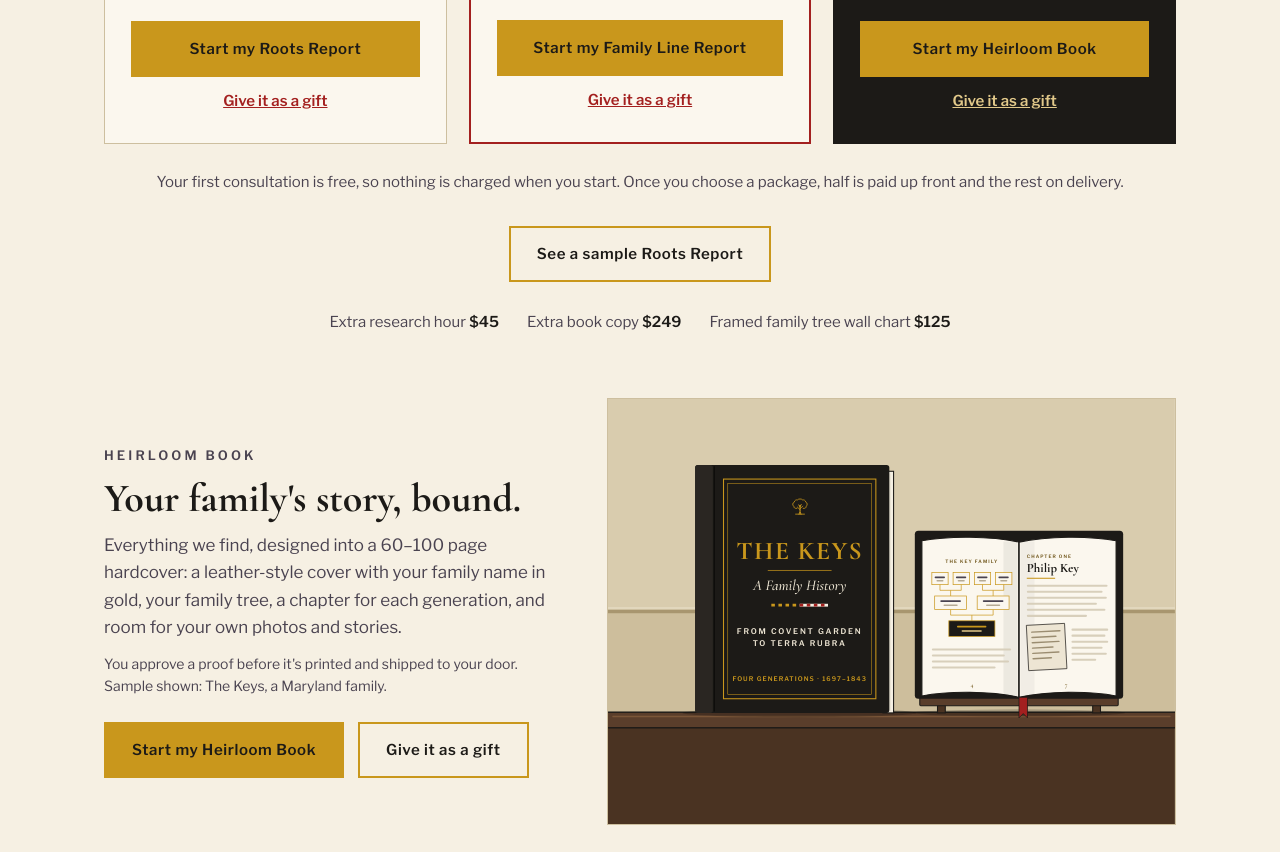
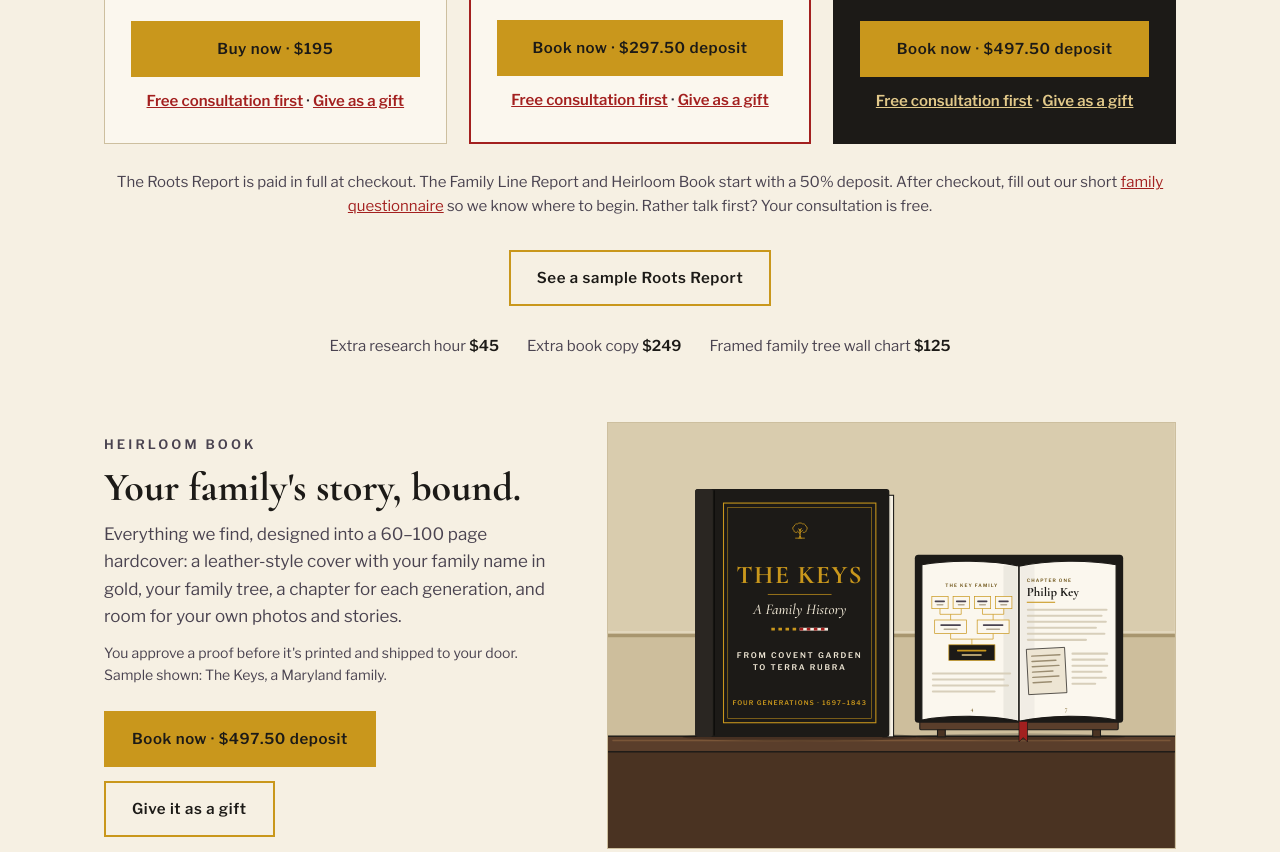
Before and after one commit to oldlineheritage/oldlineheritage.github.io, a plain HTML site: page index.html in a window 1280 px wide. Shown: the part 1370-2222 px from the top of the page. Drawn offline with nearby package versions, Linux system fonts and the light colour scheme.

Commit message:
Add Square checkout buttons: Roots Report paid in full, 50% deposits for the others

```diff
--- a/index.html
+++ b/index.html
@@ -144,8 +144,9 @@ footer{background:var(--black);color:#B8AF9C;text-align:center;padding:26px 0 30
 .start-card .btn{margin-top:24px}
 .start-card .note{margin-top:12px}
 .pkg .buy{margin-top:auto;padding-top:10px;display:flex;flex-direction:column;gap:12px;text-align:center}
-.gift-it{font-size:15px;font-weight:600}
-.pkg.dark .gift-it{color:#E2C98A}
+.buy-alt{font-size:15px;font-weight:600}
+.pkg.dark .buy-alt,.pkg.dark .buy-alt a{color:#E2C98A}
+.book-note a{color:var(--red)}
 .book-note{margin-top:26px;color:var(--muted);font-size:15px}
 .feature.rev{grid-template-columns:1fr 1.25fr}
 .art-wrap{border:1px solid var(--line);line-height:0}
@@ -200,24 +201,24 @@ footer{background:var(--black);color:#B8AF9C;text-align:center;padding:26px 0 30
 <h3>Roots Report</h3>
 <p class="price">$195</p>
 <ul><li>5 hours of research</li><li>3–4 generation family tree</li><li>Short written report with sources</li><li>Delivered as a PDF</li></ul>
-<div class="buy"><a class="btn solid" href="https://docs.google.com/forms/d/e/1FAIpQLScfmaVBNqimzNr6bdAKBE5J3HPPCA9Ea_SH_s_saSRo9Hjkog/viewform?usp=pp_url&amp;entry.398978128=Roots+Report+%28%24195%29" target="_blank" rel="noopener">Start my Roots Report</a><a class="gift-it" href="https://square.link/u/GuGsLGUW">Give it as a gift</a></div>
+<div class="buy"><a class="btn solid" href="https://square.link/u/x8c6cz5r">Buy now · $195</a><p class="buy-alt"><a href="https://docs.google.com/forms/d/e/1FAIpQLScfmaVBNqimzNr6bdAKBE5J3HPPCA9Ea_SH_s_saSRo9Hjkog/viewform?usp=pp_url&amp;entry.398978128=Roots+Report+%28%24195%29" target="_blank" rel="noopener">Free consultation first</a> · <a href="https://square.link/u/GuGsLGUW">Give as a gift</a></p></div>
 </div>
 <div class="pkg pop">
 <p class="kind">Digital · Most popular</p>
 <h3>Family Line Report</h3>
 <p class="price">$595</p>
 <ul><li>12 hours of research</li><li>One surname line traced as far back as records allow</li><li>Story-style narrative report</li><li>Family charts and record images</li></ul>
-<div class="buy"><a class="btn solid" href="https://docs.google.com/forms/d/e/1FAIpQLScfmaVBNqimzNr6bdAKBE5J3HPPCA9Ea_SH_s_saSRo9Hjkog/viewform?usp=pp_url&amp;entry.398978128=Family+Line+Report+%28%24595%29" target="_blank" rel="noopener">Start my Family Line Report</a><a class="gift-it" href="https://square.link/u/0wUjjP3E">Give it as a gift</a></div>
+<div class="buy"><a class="btn solid" href="https://square.link/u/ydHuLEZb">Book now · $297.50 deposit</a><p class="buy-alt"><a href="https://docs.google.com/forms/d/e/1FAIpQLScfmaVBNqimzNr6bdAKBE5J3HPPCA9Ea_SH_s_saSRo9Hjkog/viewform?usp=pp_url&amp;entry.398978128=Family+Line+Report+%28%24595%29" target="_blank" rel="noopener">Free consultation first</a> · <a href="https://square.link/u/0wUjjP3E">Give as a gift</a></p></div>
 </div>
 <div class="pkg dark">
 <p class="kind">Hardcover</p>
 <h3>Heirloom Book</h3>
 <p class="price">$995</p>
 <ul><li>Everything in the Family Line Report</li><li>Designed into a 60–100 page book</li><li>Leather-style hardcover with gold title</li><li>Your photos and family stories</li><li>Digital copy included</li></ul>
-<div class="buy"><a class="btn solid" href="https://docs.google.com/forms/d/e/1FAIpQLScfmaVBNqimzNr6bdAKBE5J3HPPCA9Ea_SH_s_saSRo9Hjkog/viewform?usp=pp_url&amp;entry.398978128=Heirloom+Book+%28%24995%29" target="_blank" rel="noopener">Start my Heirloom Book</a><a class="gift-it" href="https://square.link/u/ZBXh5IhF">Give it as a gift</a></div>
+<div class="buy"><a class="btn solid" href="https://square.link/u/gEio1OWD">Book now · $497.50 deposit</a><p class="buy-alt"><a href="https://docs.google.com/forms/d/e/1FAIpQLScfmaVBNqimzNr6bdAKBE5J3HPPCA9Ea_SH_s_saSRo9Hjkog/viewform?usp=pp_url&amp;entry.398978128=Heirloom+Book+%28%24995%29" target="_blank" rel="noopener">Free consultation first</a> · <a href="https://square.link/u/ZBXh5IhF">Give as a gift</a></p></div>
 </div>
 </div>
-<p class="book-note">Your first consultation is free, so nothing is charged when you start. Once you choose a package, half is paid up front and the rest on delivery.</p>
+<p class="book-note">The Roots Report is paid in full at checkout. The Family Line Report and Heirloom Book start with a 50% deposit. After checkout, fill out our short <a href="https://forms.gle/79UvstAm4dNxVhsz9" target="_blank" rel="noopener">family questionnaire</a> so we know where to begin. Rather talk first? Your consultation is free.</p>
 <p class="sample-cta"><a class="btn outline" href="sample.html">See a sample Roots Report</a></p>
 <div class="addons">
 <span>Extra research hour <b>$45</b></span>
@@ -230,7 +231,7 @@ footer{background:var(--black);color:#B8AF9C;text-align:center;padding:26px 0 30
 <h3>Your family's story, bound.</h3>
 <p>Everything we find, designed into a 60–100 page hardcover: a leather-style cover with your family name in gold, your family tree, a chapter for each generation, and room for your own photos and stories.</p>
 <p class="small">You approve a proof before it's printed and shipped to your door. Sample shown: The Keys, a Maryland family.</p>
-<div class="btns"><a class="btn solid" href="https://docs.google.com/forms/d/e/1FAIpQLScfmaVBNqimzNr6bdAKBE5J3HPPCA9Ea_SH_s_saSRo9Hjkog/viewform?usp=pp_url&amp;entry.398978128=Heirloom+Book+%28%24995%29" target="_blank" rel="noopener">Start my Heirloom Book</a><a class="btn outline" href="https://square.link/u/ZBXh5IhF">Give it as a gift</a></div>
+<div class="btns"><a class="btn solid" href="https://square.link/u/gEio1OWD">Book now · $497.50 deposit</a><a class="btn outline" href="https://square.link/u/ZBXh5IhF">Give it as a gift</a></div>
 </div>
 <div class="art-wrap">
 <svg class="art" viewBox="0 0 1600 1200" role="img" aria-label="Sample Heirloom Book, The Keys: A Family History, shown closed beside an open spread with a family tree and Chapter One" xmlns="http://www.w3.org/2000/svg">
@@ -389,7 +390,7 @@ footer{background:var(--black);color:#B8AF9C;text-align:center;padding:26px 0 30
 </div>
 <div class="steps">
 <div class="step"><h3>Free consultation</h3><p>Tell us what you already know: names, dates, places, family stories and who you want to find.</p></div>
-<div class="step"><h3>Pick a package</h3><p>Choose a report or a book. Half is paid up front, the rest on delivery.</p></div>
+<div class="step"><h3>Pick a package</h3><p>Choose a report or a book. The Roots Report is paid up front; the others start with a 50% deposit.</p></div>
 <div class="step"><h3>We research</h3><p>We search the records and send you updates along the way. Record fees are billed at cost, only with your OK.</p></div>
 <div class="step"><h3>Your story, delivered</h3><p>You get your report, or approve a proof of your book before it's printed and shipped to your door.</p></div>
 </div>
@@ -437,6 +438,7 @@ footer{background:var(--black);color:#B8AF9C;text-align:center;padding:26px 0 30
 <details><summary>What are "record fees"?</summary><p>Some records cost money to order, like certificates, courthouse copies or archive fees. These are billed to you at cost with no markup, and we ask before spending more than a small set amount.</p></details>
 <details><summary>How long does it take?</summary><p>Reports usually arrive within 3–6 weeks. Heirloom Books take a little longer: after research and writing, you approve a digital proof, then printing and shipping take about 2–3 weeks.</p></details>
 <details><summary>Do you work with families outside Maryland?</summary><p>Yes. Most records today are searched online, so we can research families from all over the United States.</p></details>
+<details><summary>How does payment work?</summary><p>The Roots Report is paid in full when you order. The Family Line Report starts with a 50% deposit, and the rest is due when your report is delivered. The Heirloom Book starts with a 50% deposit, and the rest is due when you approve your proof, before the book is printed. Checkout is handled securely by Square, and you can <a href="https://square.link/u/EUMk2Sf9">pay your balance online</a>.</p></details>
 <details><summary>Is my family's information kept private?</summary><p>Always. Information about living people is never shared or published, and we never show your report or book to anyone without your written permission.</p></details>
 </div>
 </div>
```
